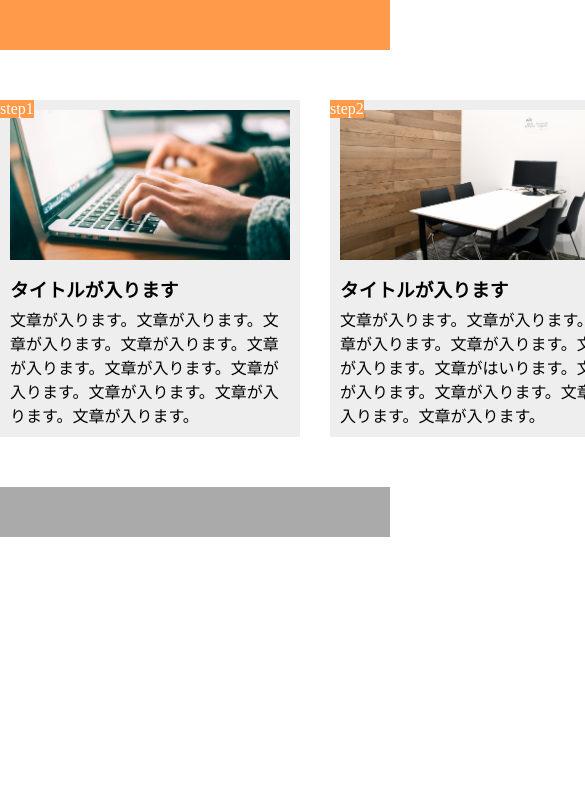
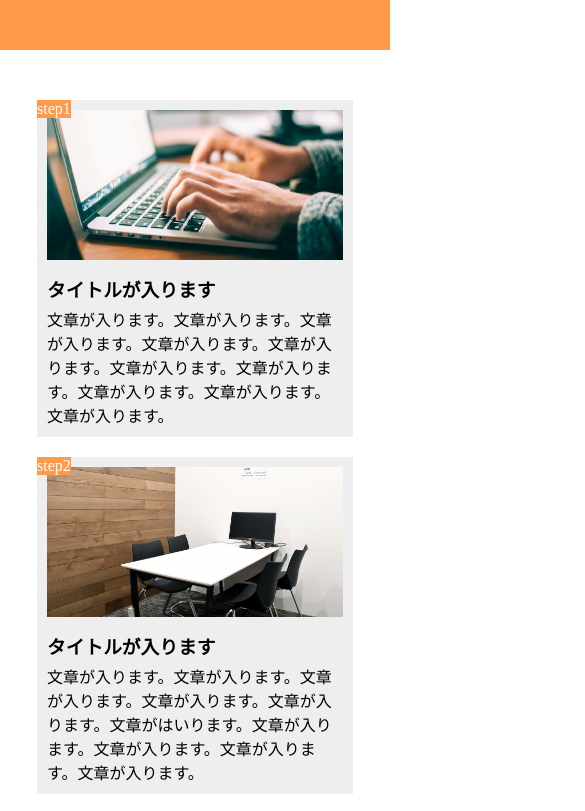
Before and after one commit to iro-999/HTMLCSS-10, a plain HTML site: page index.html in a window 390 px wide. Shown: the top 811 px of the page, 585 px wide, since content can reach past the window. Drawn offline with Linux system fonts and the light colour scheme.

Commit message:
[Finish]Chapter10

```diff
--- a/style.css
+++ b/style.css
@@ -70,3 +70,25 @@ footer {
   header {
     width: 100%;
   }
+
+  main {
+    width: 90%;
+    margin: 50px auto;
+    display: flex;
+    flex-direction: column;
+    align-items: center;
+  }
+
+  .step-box {
+    width: 90%;
+    margin-right: 0px;
+  }
+
+  .step-box:nth-child(2) {
+    margin: 20px 0;
+  }
+
+  footer {
+    width: 100%;
+  }
+}
```
Also changed, not shown: 1 other file.
